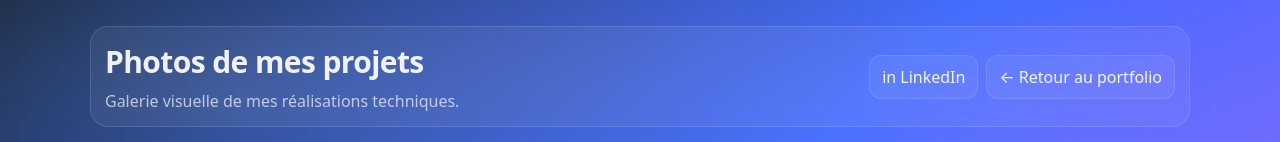
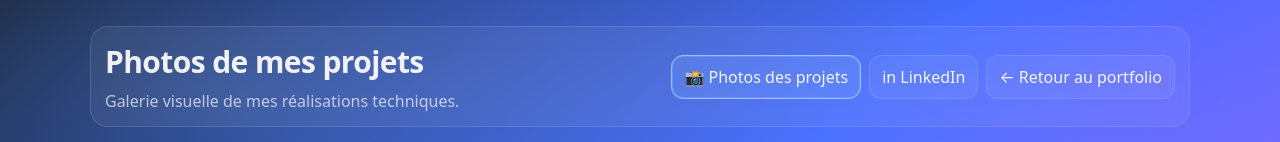
Before and after one commit to tonyalarcon07/tonyalarcon07-portfolio, a plain HTML site: page projects.html in a window 1280 px wide. Shown: the top 142 px of the page. Drawn offline with Linux system fonts and the light colour scheme.

Commit message:
Highlight active projects photo tab

```diff
--- a/projects.html
+++ b/projects.html
@@ -63,6 +63,12 @@
       text-decoration:none;
       color:var(--text);
       background:rgba(255,255,255,.05);
+    }
+
+    .btn.active{
+      border-color:color-mix(in srgb, var(--accent) 72%, white 28%);
+      background:color-mix(in srgb, var(--accent) 26%, transparent);
+      box-shadow:0 0 0 1px color-mix(in srgb, var(--accent) 55%, transparent) inset;
     }
 
     .card{padding:16px}
@@ -144,6 +150,7 @@
         <p>Galerie visuelle de mes réalisations techniques.</p>
       </div>
       <div style="display:flex; gap:8px; flex-wrap:wrap;">
+        <a class="btn active" href="projects.html" aria-current="page">📸 Photos des projets</a>
         <a class="btn" href="https://www.linkedin.com/in/tony-alarcon-svg" target="_blank" rel="noreferrer">in LinkedIn</a>
         <a class="btn" href="index.html">← Retour au portfolio</a>
       </div>
```
